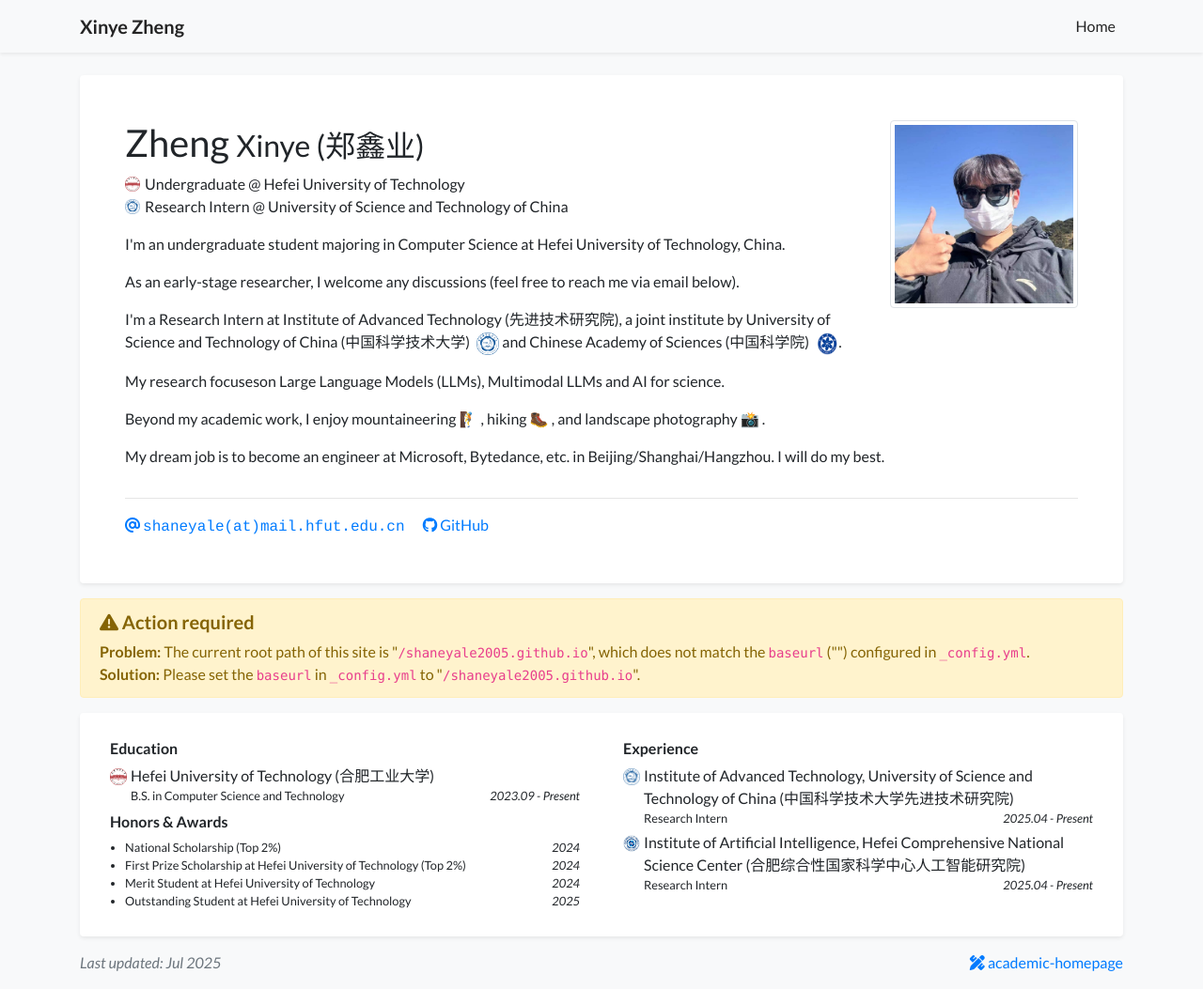
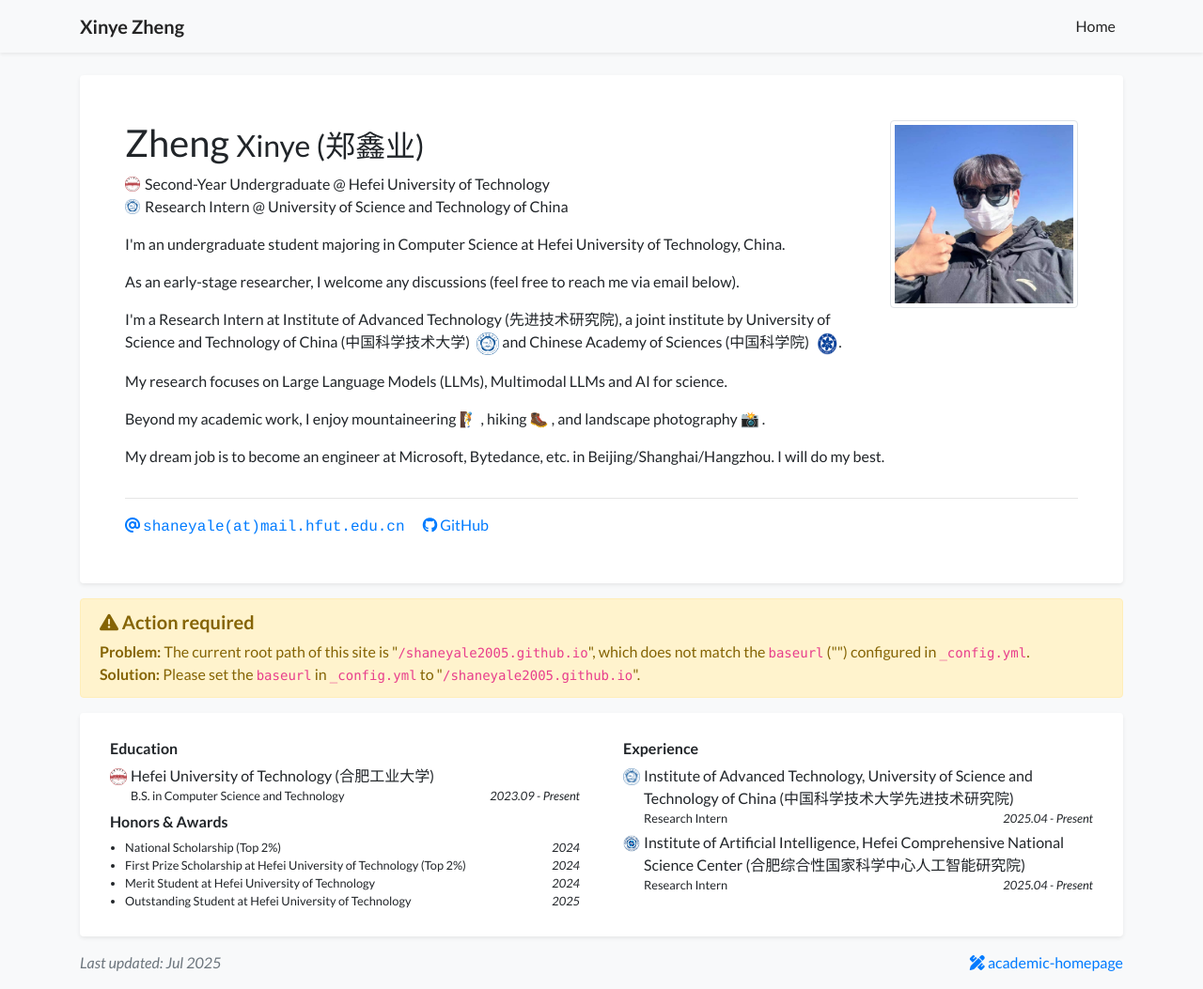
Before and after one commit to shaneyale2005/shaneyale2005.github.io, a Jekyll site: the page built from index.html, in a window 1280 px wide and 1053 px high. Shown: the whole window at 94% size. Built offline with Jekyll 4.4.1, drawn with Linux system fonts in a browser that asks for light colours; nearby versions of some CDN libraries; a style sheet for code colours, icons or effects is not loaded.

Commit message:
updated profile

```diff
--- a/_data/profile.yml
+++ b/_data/profile.yml
@@ -4,7 +4,7 @@ navbar_name: "Xinye Zheng"
 
 positions:
 - logo: /assets/images/badges/HFUTlogo.png  # Logo is optional
-  name: Undergraduate @ Hefei University of Technology
+  name: Second-Year Undergraduate @ Hefei University of Technology
 - logo: /assets/images/badges/USTClogo.png
   name: Research Intern @ University of Science and Technology of China
 
@@ -32,7 +32,7 @@ short_bio: >-
     I'm a Research Intern at Institute of Advanced Technology (先进技术研究院), a joint institute by University of Science and Technology of China (中国科学技术大学) <img src="/assets/images/badges/USTClogo.png" alt="USTC Logo" style="width: 24px; height: 24px; vertical-align: middle; margin-left: 4px;"> and Chinese Academy of Sciences (中国科学院) <img src="/assets/images/badges/CAS.png" alt="CAS Logo" style="width: 24px; height: 24px; vertical-align: middle; margin-left: 4px;">.
   </p>
   <p>
-    My research focuseson Large Language Models (LLMs), Multimodal LLMs and AI for science.
+    My research focuses on Large Language Models (LLMs), Multimodal LLMs and AI for science.
   </p>
   <p>
     Beyond my academic work, I enjoy mountaineering 🧗 , hiking 🥾 , and landscape photography 📸 .
```
